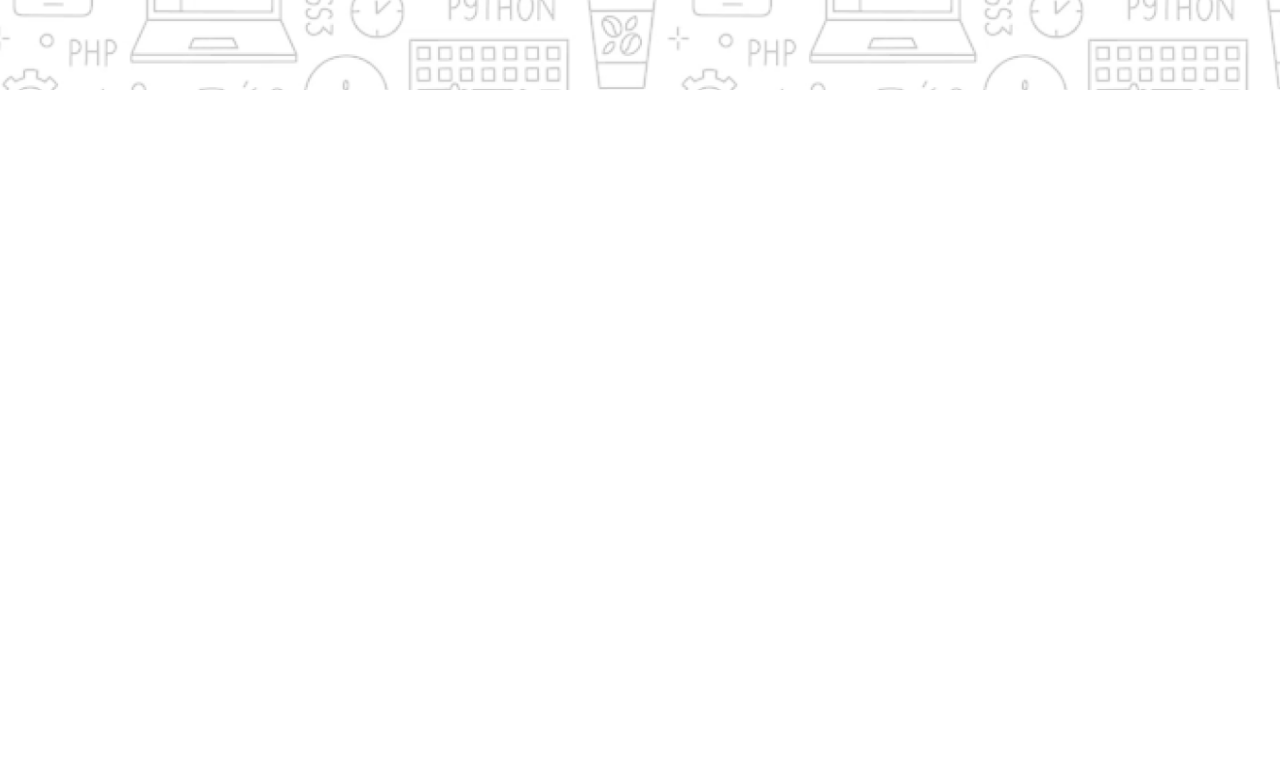
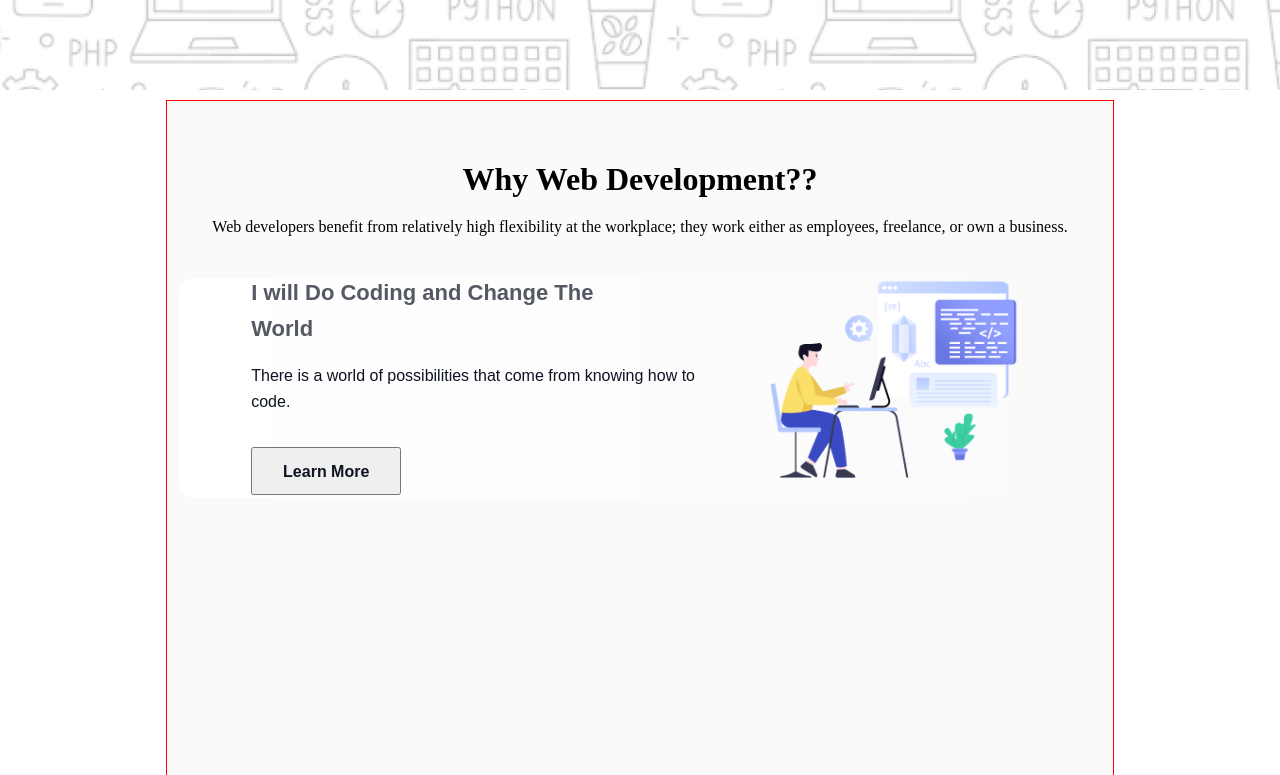
Before and after one commit to RaihanRoy2/Assignment-1, a plain HTML site: page index.html in a window 1280 px wide. Shown: the part 525-1300 px from the top of the page. Before the commit the page ends 800 px from the top, so only its background shows below. Drawn offline with Linux system fonts and the light colour scheme; a web font is replaced by a local one.

Commit message:
body- first section done

```diff
--- a/index.html
+++ b/index.html
@@ -7,6 +7,7 @@
     <link rel="stylesheet" href="style/style.css">
 </head>
 <body>
+    <!-- heading completed -->
    <section id="hero">
         <div class=" group-one">
             <img src="assets/Group.png" alt="">
@@ -21,8 +22,26 @@
             </div>
         </div>
    </section>
+   <!-- boday section -->
     <main>
 
+        <div class="hero-container">
+            <div class="boday-section">
+                <h1 class="title-container">Why Web Development??</h1>
+                <p class="subtitle-container">Web developers benefit from relatively high flexibility at the workplace; they work either as employees, freelance, or own a business.</p>
+            </div>
+            <div class=" container-section">
+                <div>
+                <h2 class="container-headding">I will Do Coding and Change The World</h2>
+                <p class="container-discription">There is a world of possibilities that come from knowing how to code.</p>
+                <button class="btn-2">Learn More</button>
+                </div>
+                <div class="layer-1">
+                    <img src="assets/Layer_1.png" alt="">
+                </div>
+
+            </div>
+        </div>
     </main>
     <footer>
 
--- a/style/style.css
+++ b/style/style.css
@@ -57,3 +57,120 @@ opacity: 0.7;
 margin-bottom: 16px;
 
 }
+/* boday section design */
+
+.hero-container{
+   width: 946px;
+   height: 1235px;
+   border: 1px solid red;
+   margin: auto;
+   background-color: rgba(13, 19, 33, 0.02);
+
+}
+.title-container{
+
+position: static;
+display: flex;
+flex-direction: column;
+justify-content: flex-start;
+align-items: center;
+padding: 0px;
+flex: none;
+order: 0;
+flex-grow: 0;
+margin: 60px 0px 20px 0px;
+}
+.subtitle-container{
+    position: static;
+    display: flex;
+    flex-direction: column;
+    justify-content: flex-start;
+    align-items: center;
+    padding: 0px;
+    flex: none;
+    order: 0;
+    flex-grow: 0;
+    margin: 20px 0px 42px 0px;
+}
+.container-section{
+    background: linear-gradient(90.00deg, rgb(255, 255, 255),rgba(255, 255, 255, 0) 100%);
+    width: auto 477px;
+    height: 220px;
+    margin: 40px 12px 40px;
+    display: flex;
+    flex-direction: row;
+    justify-content: center;
+    align-items: center;
+    gap: 50px;
+    border-radius: 16px;
+
+
+    /* border: 1px solid black; */
+
+}
+.layer-1 img{
+width: 259.56px;
+height: 217.01px;
+}
+.container-headding{
+
+position: static;
+width: 390px;
+height: 72px;
+display: flex;
+flex-direction: column;
+justify-content: center;
+align-items: flex-start;
+padding: 0px;
+flex: none;
+margin: 26px 0px 16px;
+color: rgba(13, 19, 33, 0.7);
+font-family: sans-serif;
+font-size: 22px;
+font-weight: 700;
+line-height: 36px;
+letter-spacing: 0%;
+text-align: left;
+}
+.container-discription{
+position: static;
+width: 468px;
+height: 52px;
+display: flex;
+flex-direction: column;
+justify-content: center;
+align-items: flex-start;
+padding: 0px;
+flex: none;
+order: 1;
+flex-grow: 0;
+margin: 16px 0px;
+color: rgb(13, 19, 33);
+font-family: sans-serif;
+font-size: 16px;
+font-weight: 400;
+line-height: 26px;
+letter-spacing: 0%;
+text-align: left;
+}
+.btn-2{
+position: static;
+width: 150px;
+height: 48px;
+display: flex;
+flex-direction: row;
+justify-content: center;
+align-items: center;
+padding: 8px 6px 8px 6px;
+flex: none;
+order: 1;
+flex-grow: 0;
+margin: 32px 0px;
+color: rgb(13, 19, 33);
+font-family: sans-serif;
+font-size: 16px;
+font-weight: 600;
+line-height: 23px;
+letter-spacing: 0%;
+text-align: center;
+}
```
